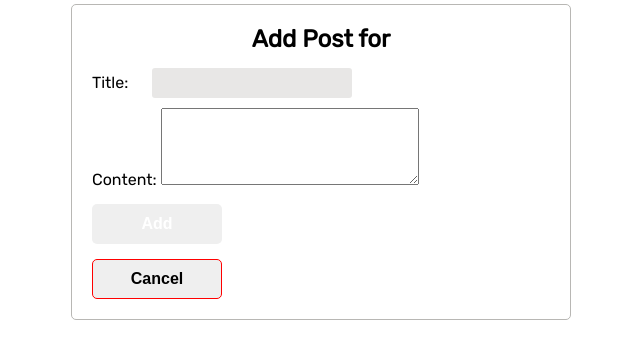
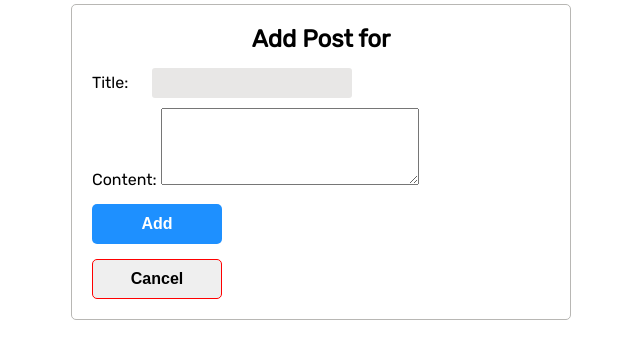
Before and after one commit to agutiernc/sbprojects, a Flask app: template unit23/flask-blogly-2/templates/posts/new.html in a window 1280 px wide. Shown: the part 134-493 px from the top of the page, without its empty margins (319-959 px from the left). Run offline with Flask 2, Linux system fonts and the light colour scheme; the template is opened without the code that fills it, so the values that code supplies are empty.

Commit message:
edited styles

```diff
--- a/unit23/flask-blogly-2/app.py
+++ b/unit23/flask-blogly-2/app.py
@@ -105,7 +105,7 @@ def delete_user(user_id):
 
     return redirect('/')
 
-# -- Post routes --
+# ==================- Post routes -==============================
 
 @app.route('/users/<int:user_id>/posts/new')
 def show_post_form(user_id):
--- a/unit23/flask-blogly-2/templates/posts/new.html
+++ b/unit23/flask-blogly-2/templates/posts/new.html
@@ -13,7 +13,7 @@
     Content:
     <textarea name="content" cols="30" rows="5"></textarea>
   </p>
-  <button>Add</button>
+  <button class="post-btn">Add</button>
 </form>
 
 <a href="/users/{{ user.id }}">
```
